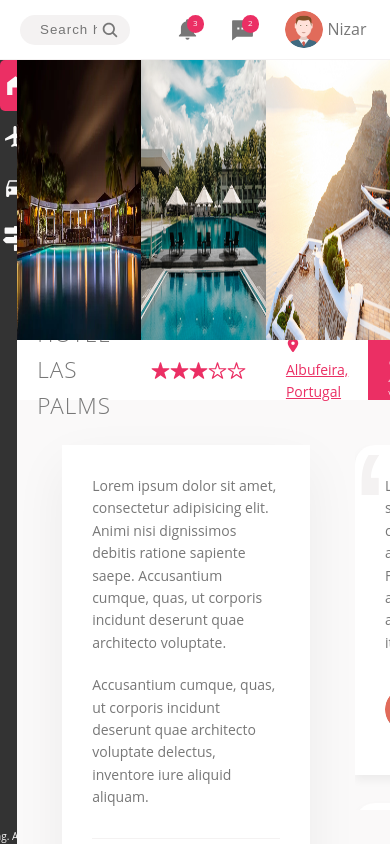
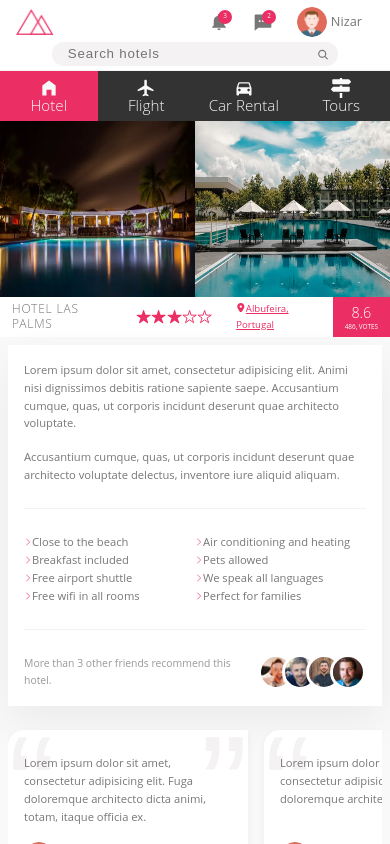
Before and after one commit to NizarFkih/Booking_Front_Side, a React (Vite) app: page /hotel in a window 390 px wide. Built offline with nearby package versions, Linux system fonts and the light colour scheme.

Commit message:
Add responsivity enhancement this commit: -will improve our user experience. -make our website look good on all different devices.

```diff
--- a/src/components/Gallery/Gallery.module.scss
+++ b/src/components/Gallery/Gallery.module.scss
@@ -1,15 +1,23 @@
 @import "./../../styles/base/color";
+
 .gallery {
   display: grid;
   grid-template-columns: 1fr 1fr 1fr;
   gap: 0;
   position: relative;
   height: 28rem;
+
+  @media only screen and (max-width:37.5rem) {
+    grid-template-columns: 1fr 1fr ;
+    overflow: hidden;
+    height: 22rem;
+  }
   user-select: none;
   &__img {
     width: 100%;
     height: inherit;
   }
+
   &__action {
     display: flex;
     justify-content: center;
@@ -23,19 +31,24 @@
     opacity: 0;
     transition: 0.3s;
     cursor: pointer;
+
     &___previous {
       left: 0;
+
       &:active {
         color: $color-grey-light-1;
       }
     }
+
     &___next {
       right: 0;
+
       &:active {
         color: $color-grey-light-1;
       }
     }
   }
+
   &:hover &__action {
     opacity: 0.7;
   }
--- a/src/components/Layout/MainLayout/MainLayout.module.scss
+++ b/src/components/Layout/MainLayout/MainLayout.module.scss
@@ -4,4 +4,13 @@ main {
   position: relative;
   top: 6rem;
   left: 0rem;
+
+  @media only screen and (max-width:48.125rem) {
+    flex-direction: column;
+  }
+
+  @media only screen and (max-width:31.25rem) {
+    height: calc(100vh - 8.8rem);
+    top: 8.8rem;
+  }
 }
--- a/src/components/NavBar/NavBar.module.scss
+++ b/src/components/NavBar/NavBar.module.scss
@@ -1,4 +1,5 @@
 @import "./../../styles/base/color.scss";
+
 .header {
   display: flex;
   justify-content: space-between;
@@ -10,20 +11,38 @@
   border-bottom: $line;
   background-color: #ffff;
   z-index: 5;
+
+  @media only screen and (max-width:31.25rem) {
+    flex-wrap: wrap;
+    height: fit-content;
+    padding: 0.2rem 2rem 0.6rem 2rem;
+  }
+
   &__logoBox {
     width: 4.7rem;
     height: 3.25rem;
+
     & .header__logo {
       height: inherit;
       width: 100%;
       max-width: 100%;
     }
   }
+
   &__search {
     flex: 0 0 40%;
     display: flex;
     justify-content: center;
-    align-items: center;
+    position: relative;
+
+    @media only screen and (max-width:37.5rem) {
+      flex: 0 0 50%;
+    }
+
+    @media only screen and (max-width:31.25rem) {
+      order: 1;
+      flex: 0 0 100%;
+    }
 
     &Input {
       color: inherit;
@@ -35,13 +54,20 @@
       height: 3rem;
       padding: 0.7rem 2rem;
       transition: all 0.2s;
+
       &:focus {
-        width: 90%;
+        width: 100%;
       }
+
       &::placeholder {
         letter-spacing: 0.1rem;
       }
+
+      &:focus+.btn {
+        right: 1%;
+      }
     }
+
     & .btn {
       color: inherit;
       width: 3rem;
@@ -51,9 +77,12 @@
       background-color: transparent;
       display: flex;
       align-items: center;
-      position: relative;
-      left: -3.5rem;
+      position: absolute;
+      right: 11%;
+      transform: translateY(20%);
       cursor: pointer;
+      transition: all 0.3s;
+
       &:active {
         font-size: 1.8rem;
         color: $color-primary;
@@ -66,9 +95,10 @@
     justify-content: space-between;
     align-items: center;
     position: relative;
-    height: 100%;
+    height: 5rem;
 
     &Item {
+      height: 5rem;
       cursor: pointer;
       height: inherit;
       padding: 0rem 1.5rem;
@@ -79,6 +109,9 @@
       justify-content: center;
       align-items: center;
       overflow: hidden;
+
+      @media only screen and (max-width:31.25rem) {}
+
       &::before {
         content: "";
         width: 100%;
@@ -89,11 +122,13 @@
         right: 100%;
         transition: all 0.3s;
       }
+
       &:hover {
         &::before {
           right: 0%;
         }
       }
+
       &___counter {
         font-size: 0.8rem;
         height: 1.75rem;
@@ -102,18 +137,20 @@
         justify-content: center;
         align-items: center;
         position: absolute;
-        top: 1.5rem;
+        top: 1rem;
         right: 1.1rem;
         border-radius: 50%;
         background-color: $color-primary;
         color: $color-grey-light-1;
       }
+
       &___onFocus {
         border-radius: 0.2rem;
         background-color: $color-grey-dark-1;
         color: white;
       }
     }
+
     &Username {
       font-size: 1.6rem;
       margin-left: 0.5rem;
--- a/src/components/NavBar/NotificationPanel/NotificationPanel.module.scss
+++ b/src/components/NavBar/NotificationPanel/NotificationPanel.module.scss
@@ -10,6 +10,7 @@
   border-radius: 1.5rem;
   background-color: white;
   box-shadow: $shadow-extra-light;
+  z-index: 99;
   &__title {
     font-size: 1.8rem;
     font-weight: 700;
--- a/src/components/OverviewBar/OverviewBar.module.scss
+++ b/src/components/OverviewBar/OverviewBar.module.scss
@@ -1,4 +1,5 @@
 @import "./../../styles/base/color";
+
 .overview {
   width: 100%;
   height: 6rem;
@@ -6,46 +7,74 @@
   display: flex;
   justify-content: space-between;
   align-items: center;
+  @media only screen and (max-width:37.5rem) {
+    height: 5rem;
+  }
+
   &__info {
     display: flex;
     justify-content: center;
     align-items: center;
-    & > * {
+
+    &>* {
       padding: 0 2rem;
+      @media only screen and (max-width:37.5rem) {
+        padding: 0 1.5rem;
+      }
     }
+
     & .overview__heading {
       font-size: 2.25rem;
       font-weight: 300;
       text-transform: uppercase;
       letter-spacing: 0.1rem;
+
+      @media only screen and (max-width:37.5rem) {
+        font-size: 1.5rem;
+        line-height: 1.2;
+      }
     }
+
     & .overview__class {
       display: flex;
       align-items: center;
     }
+
     & .overview__location {
       color: $color-primary;
       text-decoration: underline;
       font-size: 1.4rem;
       text-transform: capitalize;
+      @media only screen and (max-width:37.5rem) {
+        font-size: 1.2rem;
+      }
     }
+
     & .overview__rating {
       display: flex;
       flex-direction: column;
       align-items: center;
       justify-content: center;
-      height: 6rem;
+      height: 5rem;
       background-color: $color-primary;
       color: white;
 
       &___avg {
         font-size: 2.25rem;
         font-weight: 300;
+        @media only screen and (max-width:37.5rem) {
+          font-size: 1.8rem;
+        }
       }
+
       &___numb {
         font-size: 0.8rem;
         text-transform: uppercase;
+        white-space: nowrap;
         margin-top: -0.3rem;
+        @media only screen and (max-width:37.5rem) {
+          font-size: .8rem;
+        }
       }
     }
   }
--- a/src/components/SideBar/SideBar.module.scss
+++ b/src/components/SideBar/SideBar.module.scss
@@ -11,18 +11,29 @@
   align-items: center;
   transition: 0.2s;
 
+  @media only screen and (max-width:48.125rem) {
+    flex: 0 0 6.5%;
+  }
+
   &:hover {
     flex: 0 0 18%;
     transition: 0.5s;
+
+    @media only screen and (max-width:48.125rem) {
+      flex: 0 0 6.5%;
+    }
   }
 
   &:hover .link {
     justify-content: start;
+
+    @media only screen and (max-width:48.125rem) {
+      justify-content: center;
+    }
   }
 
   &:hover .link .link__text {
     display: block;
-    margin-left: 2rem;
   }
 
   &__list {
@@ -32,10 +43,19 @@
     align-items: center;
     padding: 0;
     margin: 0;
+
+    @media only screen and (max-width:48.125rem) {
+      flex-direction: row;
+      height: 100%;
+    }
   }
 
   &__listItem {
     width: 100%;
+
+    @media only screen and (max-width:48.125rem) {
+      height: 100%;
+    }
   }
 
   & .link {
@@ -50,6 +70,15 @@
     z-index: 2;
     border-radius: 0.5rem;
 
+    @media only screen and (max-width:48.125rem) {
+      flex-direction: column;
+      justify-content: center;
+      align-items: center;
+      height: 100%;
+      border-radius: 0rem;
+      padding: 0rem 0rem;
+    }
+
     &:global(.active) {
       background-color: $color-primary;
     }
@@ -58,18 +87,28 @@
       font-size: 2.5rem;
       min-width: 2.5rem;
       vertical-align: middle;
+
+      @media only screen and (max-width:48.125rem) {
+        min-height: 2.5rem;
+      }
     }
 
     &__text {
       text-transform: capitalize;
       display: none;
-      height: 100%;
       font-size: 1.9rem;
       font-weight: 300;
       line-height: 1;
       position: relative;
       top: 0.19rem;
+      margin-left: 2rem;
 
+      @media only screen and (max-width:48.125rem) {
+        display: block;
+        margin: 0;
+        padding: 0;
+        top: 0rem;
+      }
     }
 
     &::before {
@@ -85,6 +124,15 @@
       z-index: -1;
       transition: transform 0.2s, width 0.4s cubic-bezier(1, 0, 0, 1) 0.2s,
         background-color 0.1s, -webkit-transform 0.2s;
+
+      @media only screen and (max-width:48.125rem) {
+        border-radius: 0rem;
+        width: 100%;
+        height: 0.3rem;
+        transform: scaleY(0);
+        transition: transform 0.1s, height 0.3s cubic-bezier(1, 0, 0, 1) 0.2s,
+          background-color 0.1s, -webkit-transform 0.2s;
+      }
     }
 
     &:focus-visible {
@@ -95,6 +143,12 @@
       right: 0%;
       transform: scaleY(1);
       width: 100%;
+
+      @media only screen and (max-width:48.125rem) {
+        height: 100%;
+        top: 0%;
+        transform: scaleY(1);
+      }
     }
   }
 
@@ -104,5 +158,9 @@
     overflow-x: hidden;
     white-space: nowrap;
     text-overflow: ellipsis;
+
+    @media only screen and (max-width:48.125rem) {
+      display: none;
+    }
   }
 }
--- a/src/components/common/Feedback/Feedback.module.scss
+++ b/src/components/common/Feedback/Feedback.module.scss
@@ -1,4 +1,5 @@
 @import "./../../../styles/base/color";
+
 .feedback {
   display: flex;
   flex-direction: column;
@@ -9,9 +10,19 @@
   box-shadow: $shadow-light-bottom;
   position: relative;
   z-index: 1;
-  &:last-child{
+
+  @media only screen and (max-width:41.875rem) {
     margin-bottom: 0;
+    justify-content: space-between;
   }
+  @media only screen and (max-width:25rem) {
+    padding: 3rem 2rem;
+  }
+
+  &:last-child {
+    margin-bottom: 0rem;
+  }
+
   &::before {
     content: "\201C";
     font-family: sans-serif;
@@ -23,6 +34,7 @@
     left: 0rem;
     z-index: -1;
   }
+
   &::after {
     content: "\201D";
     font-family: sans-serif;
@@ -34,10 +46,12 @@
     right: 0rem;
     z-index: -1;
   }
+
   &__text {
     font-size: 1.4rem;
     margin-bottom: 2rem;
   }
+
   &__overview {
     display: flex;
     align-items: center;
@@ -54,10 +68,12 @@
     text-transform: uppercase;
     margin-bottom: 0.4rem;
   }
+
   &__createdAt {
     font-size: 1rem;
     color: $color-grey-dark-3;
   }
+
   &__rate {
     color: $color-primary;
     font-size: 2.2rem;
--- a/src/pages/Home/Home.component.jsx
+++ b/src/pages/Home/Home.component.jsx
@@ -10,7 +10,6 @@ const Home = () => {
             <div className={styles.actions}>
                 <a href="/register" className={`${styles.btn} ${styles.btn___register}`}>register</a>
                 <a href="/login" className={`${styles.btn} ${styles.btn___login}`}>login</a></div>
-
         </div>
         <div className={styles.container__image}>
             <img className={styles.img} src={image} alt="" />
--- a/src/pages/Home/Home.module.scss
+++ b/src/pages/Home/Home.module.scss
@@ -12,11 +12,32 @@
     align-items: center;
     overflow: hidden;
 
+    @media only screen and (max-width: 56.25rem) {
+        background-image: url(../../assets/image.png);
+        background-position: 10%;
+
+    }
+
     &__mainContent {
         display: flex;
         flex-direction: column;
         justify-content: center;
         padding: 2rem;
+
+        @media only screen and (max-width: 56.25rem) {
+            background-color: white;
+            width: 50%;
+            height: 25%;
+            border-radius: 1.5rem;
+            justify-content: space-around;
+
+        }
+
+        @media only screen and (max-width: 52.5rem) {
+            height: fit-content;
+            padding-block: 4rem;
+            width: 65%;
+        }
 
         & .text {
             &__primary {
@@ -63,8 +84,6 @@
                 &___register {
                     background-color: $color-grey-light-3;
                     color: $color-grey-dark-2;
-
-
                 }
 
                 &___login {
@@ -89,5 +108,9 @@
             max-width: 100%;
             height: auto;
         }
+
+        @media only screen and (max-width: 56.25rem) {
+            display: none;
+        }
     }
 }
--- a/src/pages/HotelDetails/HotelDetails.component.jsx
+++ b/src/pages/HotelDetails/HotelDetails.component.jsx
@@ -65,7 +65,7 @@ const HotelDetails = () => {
         <div className={styles.sideSection}>
           <div
             className={styles.sideSection__feedbacks}
-            style={{ overflow: showMore ? "scroll" : "hidden" }}
+            style={{ overflowY: showMore ? "scroll" : "hidden" }}
           >
             {data.feedbacks.map((item, index) => (
               <Feedback key={index} data={item} />
--- a/src/pages/HotelDetails/HotelDetails.module.scss
+++ b/src/pages/HotelDetails/HotelDetails.module.scss
@@ -1,19 +1,40 @@
 @import "./../../styles/base/color";
+
 .container {
   display: flex;
   padding: 4.5rem;
   gap: 4.5rem;
   font-size: 1.4rem;
+
+  @media only screen and (max-width:41.875rem) {
+    flex-direction: column;
+    padding: 2.5rem;
+    gap: 1rem;
+  }
+
+  @media only screen and (max-width:25rem) {
+    flex-direction: column;
+    padding: 1rem;
+    gap: 1rem;
+  }
+
   &__mainSection {
+
     height: fit-content;
     background-color: #fff;
     flex: 0 0 60%;
     font-size: inherit;
     padding: 3rem;
     box-shadow: $shadow-light;
+
+    @media only screen and (max-width:25rem) {
+      padding: 2rem;
+    }
+
     & .description {
       margin-bottom: 2rem;
     }
+
     & .list {
       display: flex;
       flex-wrap: wrap;
@@ -21,39 +42,70 @@
       border-bottom: $line;
       margin: 3rem 0;
       padding: 3rem 0;
+
       &__item {
         flex: 0 0 50%;
         display: flex;
         align-items: center;
       }
+
       &__icon {
         color: $color-primary;
         font-size: 1rem;
       }
     }
+
     & .recommend {
       display: flex;
       justify-content: space-between;
       align-items: center;
+
       &__text {
         font-size: 1.3rem;
         color: $color-grey-dark-3;
+        margin-right: 2rem;
       }
+
       &__list {
         display: flex;
       }
     }
   }
+
   & .sideSection {
     display: flex;
     flex-direction: column;
     justify-content: space-between;
     align-items: center;
+
     &__feedbacks {
       max-height: 36.5rem;
       height: 36.5rem;
+      flex: 25%;
+      overflow-y: scroll;
 
-      flex: 25%;
+      &::-webkit-scrollbar-thumb {
+        background: #f56f95;
+        border-radius: 2rem;
+
+        &:hover {
+          background-color: $color-primary-light;
+        }
+      }
+
+      &::-webkit-scrollbar {
+        width: 0.8rem;
+
+      }
+
+      @media only screen and (max-width:41.875rem) {
+        display: grid;
+        grid-template-columns: repeat(5, 30rem);
+        gap: 2rem 2rem;
+        overflow-x: scroll;
+        width: 100%;
+        padding: 2rem 0;
+      }
 
       &___displayMore {
         outline: none;
@@ -63,6 +115,7 @@
         padding: 0 0 0.2rem 0;
         border-bottom: 0.1rem solid $color-primary;
         font-weight: 600;
+
         &:hover span {
           transition: all 0.5s;
           margin-left: 1rem;
@@ -71,22 +124,32 @@
     }
   }
 }
+
 .cta__box {
   background-color: #fff;
   text-align: center;
   padding: 3.5rem 0;
+
+  @media only screen and (max-width:37.5rem) {
+    padding: 2.5rem 0;
+  }
+
   h2 {
     font-size: 2rem;
     font-weight: 300;
     text-transform: uppercase;
     margin-bottom: 2.5rem;
+
+    @media only screen and (max-width:37.5rem) {
+      font-size: 1.9rem;
+      margin-bottom: 1.8rem;
+    }
   }
+
   .btn {
-    background-image: linear-gradient(
-      to right,
-      $color-primary-light,
-      $color-primary-dark
-    );
+    background-image: linear-gradient(to right,
+        $color-primary-light,
+        $color-primary-dark );
     color: #fff;
     font-size: 1.5rem;
     font-weight: 300;
@@ -97,32 +160,49 @@
     cursor: pointer;
     position: relative;
     overflow: hidden;
+
+    @media only screen and (max-width:37.5rem) {
+      font-size: 1.4rem;
+    }
+
     &:hover {
-      background-image: linear-gradient(
-        to left,
-        $color-primary-light,
-        $color-primary-dark
-      );
+      background-image: linear-gradient(to left,
+          $color-primary-light,
+          $color-primary-dark );
     }
-    & > * {
+
+    &>* {
       display: inline-block;
       width: 100%;
       height: 100%;
-
       transition: all 0.4s;
     }
+
     &__visible {
       padding: 2rem 7.5rem;
+
+      @media only screen and (max-width:37.5rem) {
+        font-size: 1.4rem;
+        padding: 1.5rem 4rem;
+      }
     }
+
     &__hidden {
       position: absolute;
       padding: 2rem 0;
       left: 0;
       top: -100%;
+
+      @media only screen and (max-width:37.5rem) {
+        font-size: 1.4rem;
+        padding: 1.5rem 0rem;
+      }
     }
+
     &:hover .btn__visible {
       transform: translateY(100%);
     }
+
     &:hover .btn__hidden {
       top: 0;
     }
--- a/src/styles/base/_global.scss
+++ b/src/styles/base/_global.scss
@@ -4,6 +4,12 @@
   box-sizing: inherit;
   scrollbar-width: thin;
 }
+
+$bp-large: 58.75rem; //940px
+$bp-medium: 48.125rem; //770px
+$bp-small: 37.5rem; //600px
+$bp-xsmall: 31.25rem; //500px
+
 body {
   box-sizing: border-box;
   color: #777;
@@ -11,6 +17,32 @@ body {
   font-weight: 400;
   line-height: 1.6;
 }
+
+::-webkit-scrollbar-thumb {
+  background: #eb2f64;
+  border-radius: 2rem;
+}
+
+::-webkit-scrollbar {
+  width: 0.7rem;
+}
+
+::-webkit-scrollbar-track {
+  background-color: transparent;
+}
+
+::-webkit-scrollbar-button {
+  color: transparent;
+  background-color: transparent;
+}
+
 html {
   font-size: 62.5%;
+
+  @media only screen and (max-width: $bp-large) {
+    font-size: 50%;
+  }
+
+  scrollbar-color: #eb2f64 transparent;
+  scrollbar-arrow-color: transparent;
 }
```
